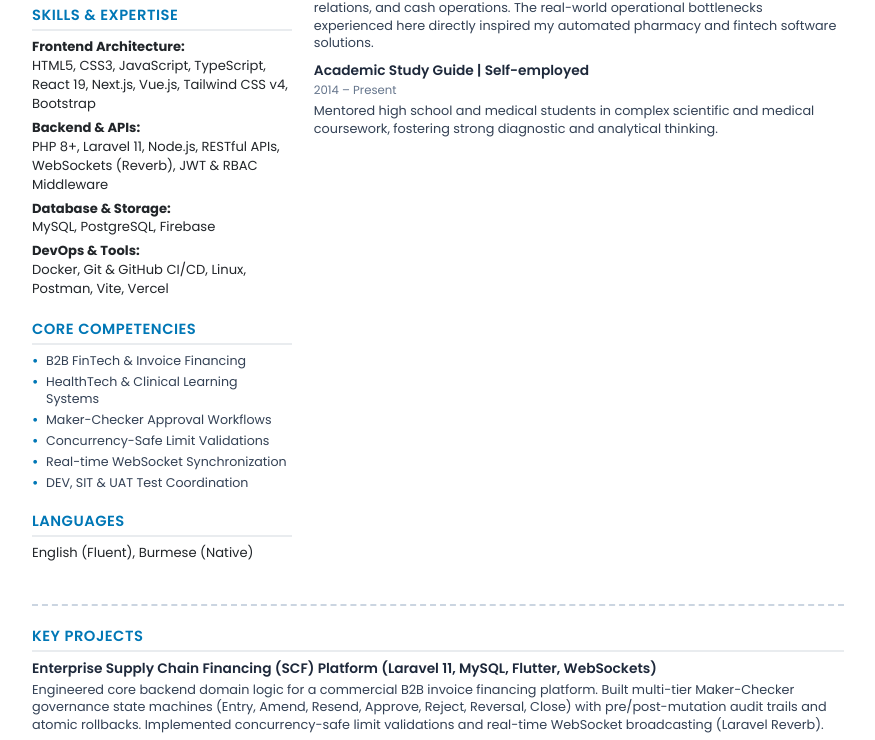
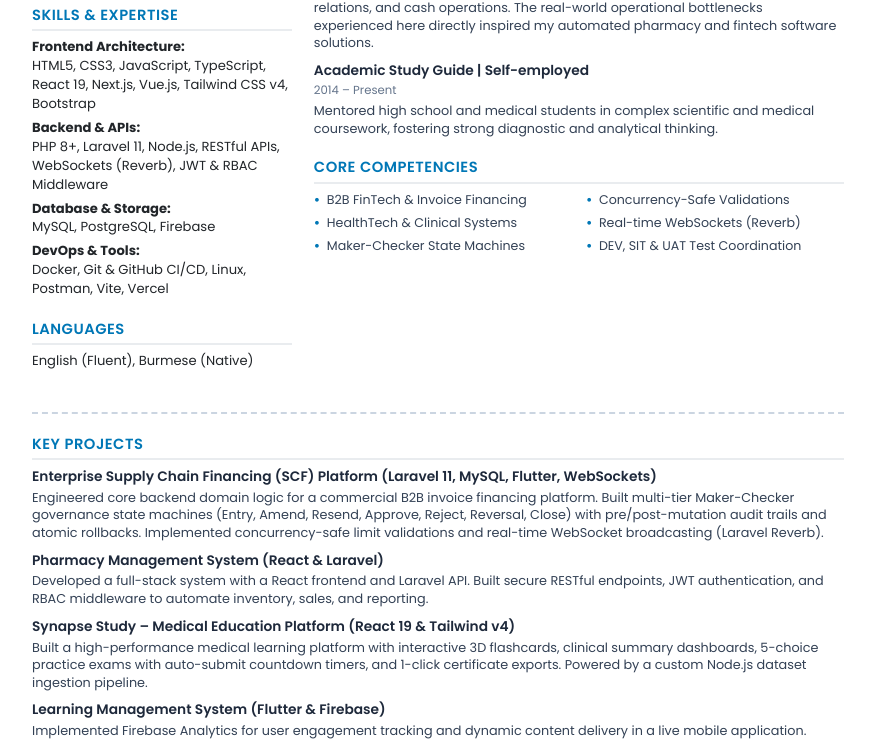
Before and after one commit to KhantKyawLin/KKL_PORTFOLIO, a plain HTML site: page cv.html in a window 1280 px wide. Shown: the part 598-1338 px from the top of the page, without its empty margins (202-1077 px from the left). Drawn offline with Linux system fonts and the light colour scheme.

Commit message:
Move Core Competencies below Work Experience in cv.html

```diff
--- a/cv.html
+++ b/cv.html
@@ -112,6 +112,9 @@
         }
 
         .competency-list {
+            display: grid;
+            grid-template-columns: 1fr 1fr;
+            gap: 4px 14px;
             list-style: none;
             padding: 0;
             margin: 0;
@@ -119,8 +122,8 @@
 
         .competency-list li {
             position: relative;
-            padding-left: 14px;
-            margin-bottom: 4px;
+            padding-left: 13px;
+            margin-bottom: 2px;
             font-size: 0.79rem;
             color: #334155;
             line-height: 1.35;
@@ -302,18 +305,6 @@
                 </div>
 
                 <div class="section">
-                    <h4 class="section-title">Core Competencies</h4>
-                    <ul class="competency-list">
-                        <li>B2B FinTech &amp; Invoice Financing</li>
-                        <li>HealthTech &amp; Clinical Learning Systems</li>
-                        <li>Maker-Checker Approval Workflows</li>
-                        <li>Concurrency-Safe Limit Validations</li>
-                        <li>Real-time WebSocket Synchronization</li>
-                        <li>DEV, SIT &amp; UAT Test Coordination</li>
-                    </ul>
-                </div>
-
-                <div class="section">
                     <h4 class="section-title">Languages</h4>
                     <p style="margin: 0;">English (Fluent), Burmese (Native)</p>
                 </div>
@@ -349,6 +340,18 @@
                             <small>2014 – Present</small>
                             <p>Mentored high school and medical students in complex scientific and medical coursework, fostering strong diagnostic and analytical thinking.</p>
                         </li>
+                    </ul>
+                </div>
+
+                <div class="section" style="margin-top: 10px;">
+                    <h4 class="section-title">Core Competencies</h4>
+                    <ul class="competency-list">
+                        <li>B2B FinTech &amp; Invoice Financing</li>
+                        <li>Concurrency-Safe Validations</li>
+                        <li>HealthTech &amp; Clinical Systems</li>
+                        <li>Real-time WebSockets (Reverb)</li>
+                        <li>Maker-Checker State Machines</li>
+                        <li>DEV, SIT &amp; UAT Test Coordination</li>
                     </ul>
                 </div>
             </div>
```
